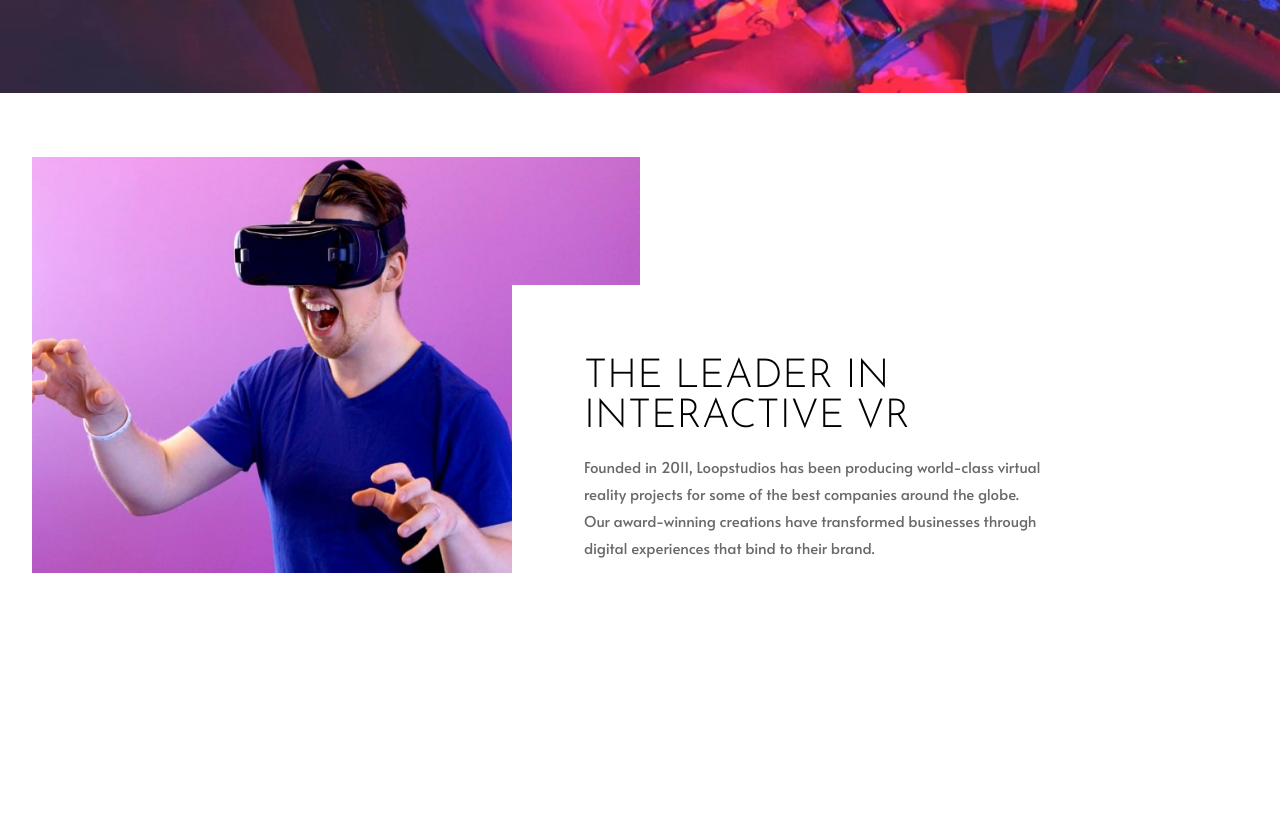
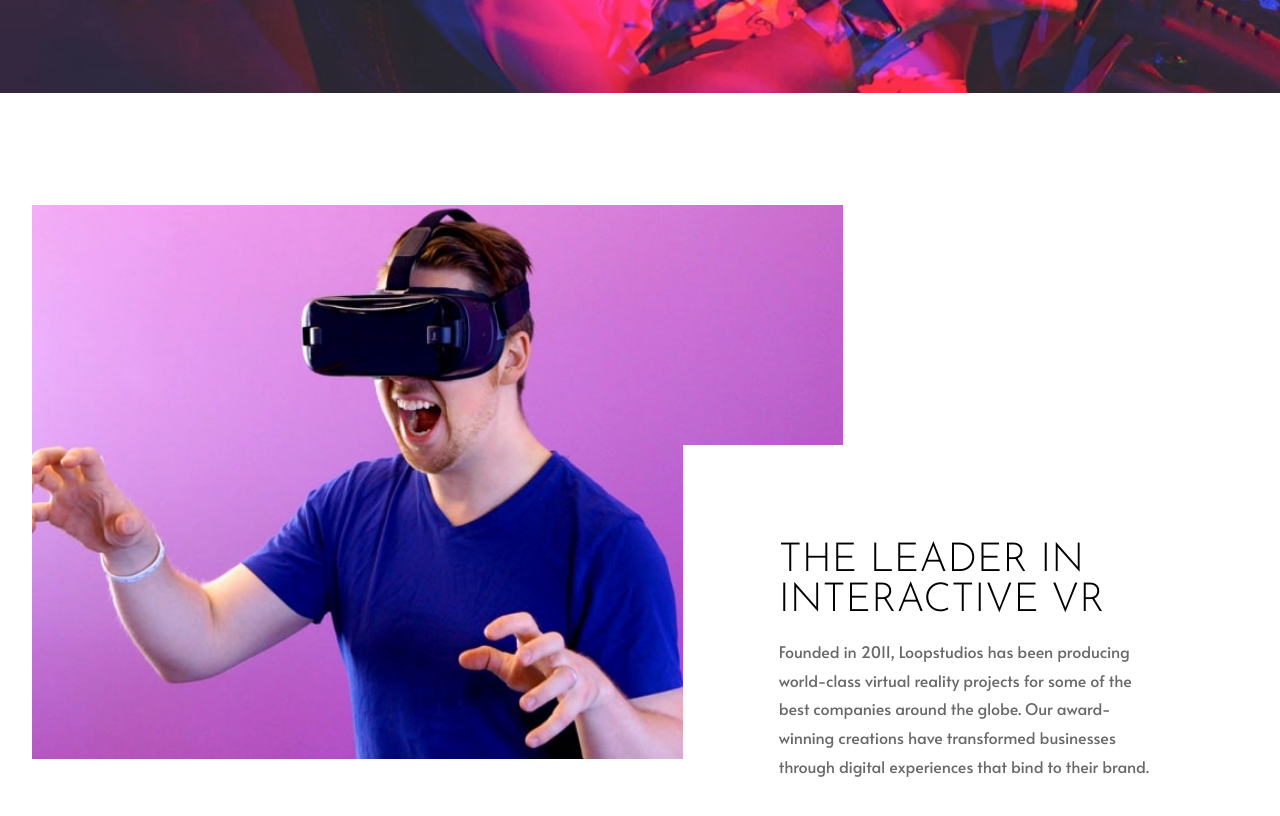
Before and after one commit to dselasea/loopstudios, a React (Create React App) app: page / in a window 1280 px wide. Shown: the part 500-1316 px from the top of the page. Before the commit the page ends 1197 px from the top, so only its background shows below. Built offline with nearby package versions, Linux system fonts and the light colour scheme.

Commit message:
modified leader styles

```diff
--- a/src/images/components/Leader/Leader.module.css
+++ b/src/images/components/Leader/Leader.module.css
@@ -42,8 +42,11 @@
   @media screen and (min-width: 768px){
     .leader {
         display: grid;
-        grid-template-columns: repeat(2, 1fr);
+        grid-template-columns: 2fr 1fr;
+        padding: 5rem 0;
     }
+
+
 
     .image .mobile {
         display: none;
@@ -57,14 +60,20 @@
 
     .text {
         text-align: left;
-        padding: 4.5rem;
-        margin-top: 8rem;
-        margin-left: -8rem;
-        margin-right: 8rem;
+        padding: 6rem;
+        margin-top: 15rem;
+        margin-left: -10rem;
+        display: flex;
+        flex-direction: column;
+        justify-content: center;
         background-color: #fff;
     }
 
     .text h2 {
         font-size: 2.5rem;
     }
+
+    .text p {
+        font-size: 1rem;
+    }
   }
```
